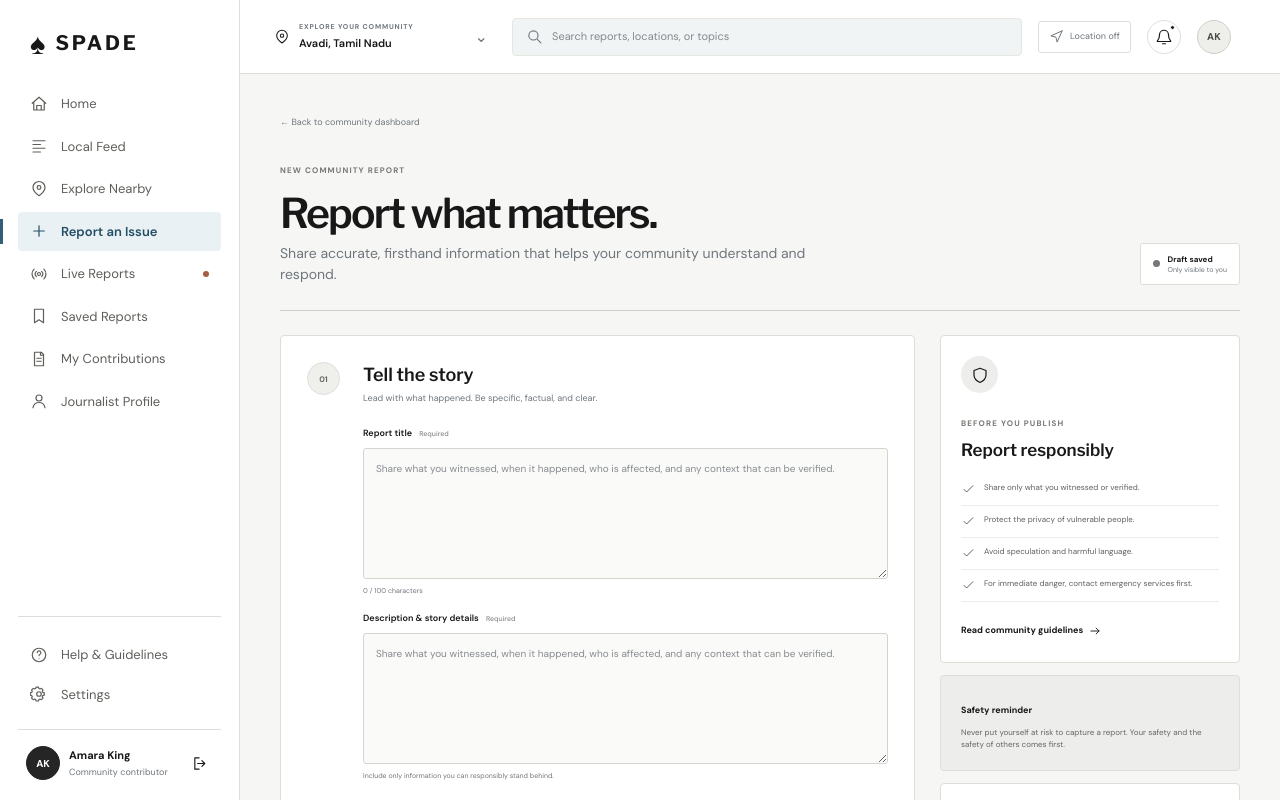
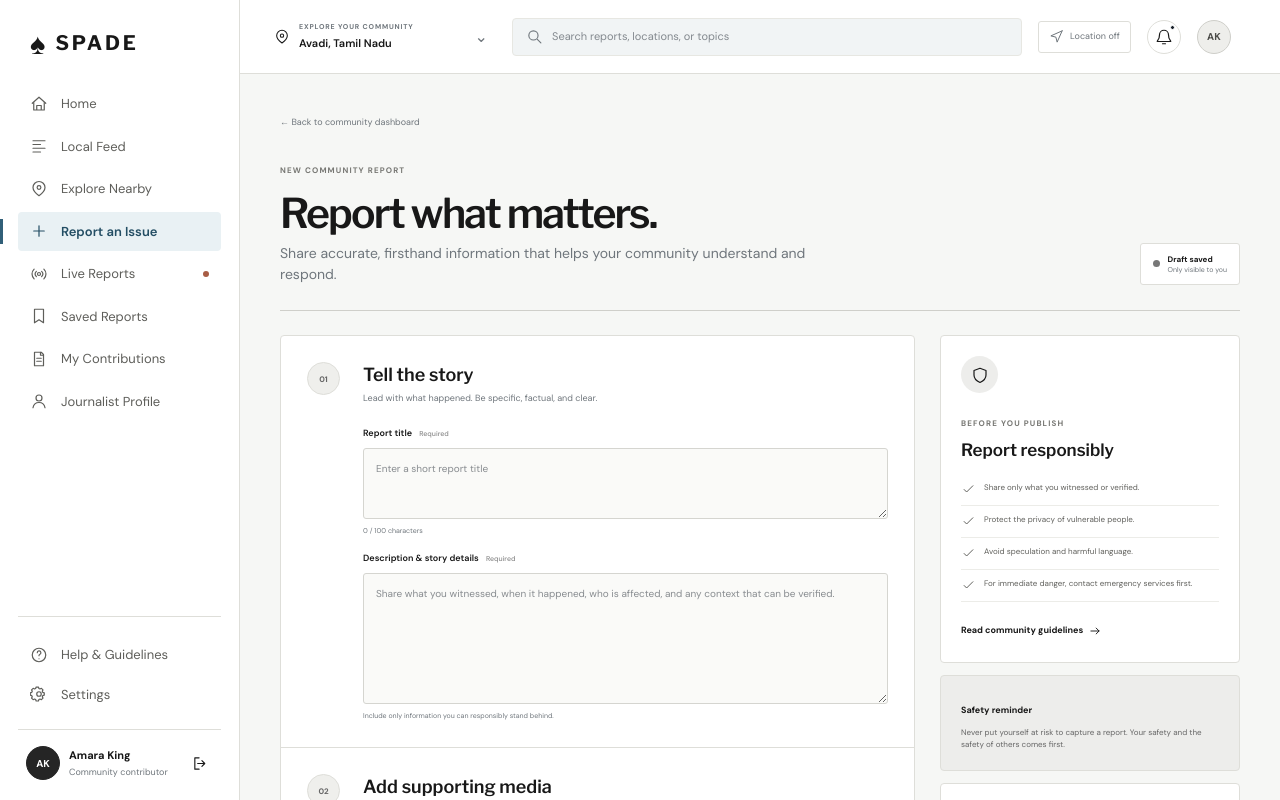
Before and after one commit to mohanasylus18-wq/SAPDE1.AppDesign, a React (Vite) app: page / in a window 1280 px wide. Both pictures are taken after a click on the button "Report an Issue". Shown: the top 800 px of the page. Built offline with nearby package versions, Linux system fonts and the light colour scheme; the HTML template or start-up script is replaced by a standard one.

Commit message:
Update App.tsx

```diff
--- a/src/App.tsx
+++ b/src/App.tsx
@@ -242,13 +242,14 @@ const [message, setMessage] = useState("");
           <div className="form-section">
             <div className="step-number">01</div><div className="form-content"><h2>Tell the story</h2><p>Lead with what happened. Be specific, factual, and clear.</p>
               <label className="field"><span>Report title <b>Required</b></span>
-
 <textarea
-  placeholder="Share what you witnessed, when it happened, who is affected, and any context that can be verified."
-  rows={7}
-  value={description}
-  onChange={(event) => setDescription(event.target.value)}
-/><small>0 / 100 characters</small></label>
+  placeholder="Enter a short report title"
+  rows={3}
+  value={title}
+  onChange={(event) => setTitle(event.target.value)}
+/>
+<small>{title.length} / 100 characters</small>
+</label>
               <label className="field"><span>Description & story details <b>Required</b></span><textarea placeholder="Share what you witnessed, when it happened, who is affected, and any context that can be verified."
   rows={7}
   value={description}
```
